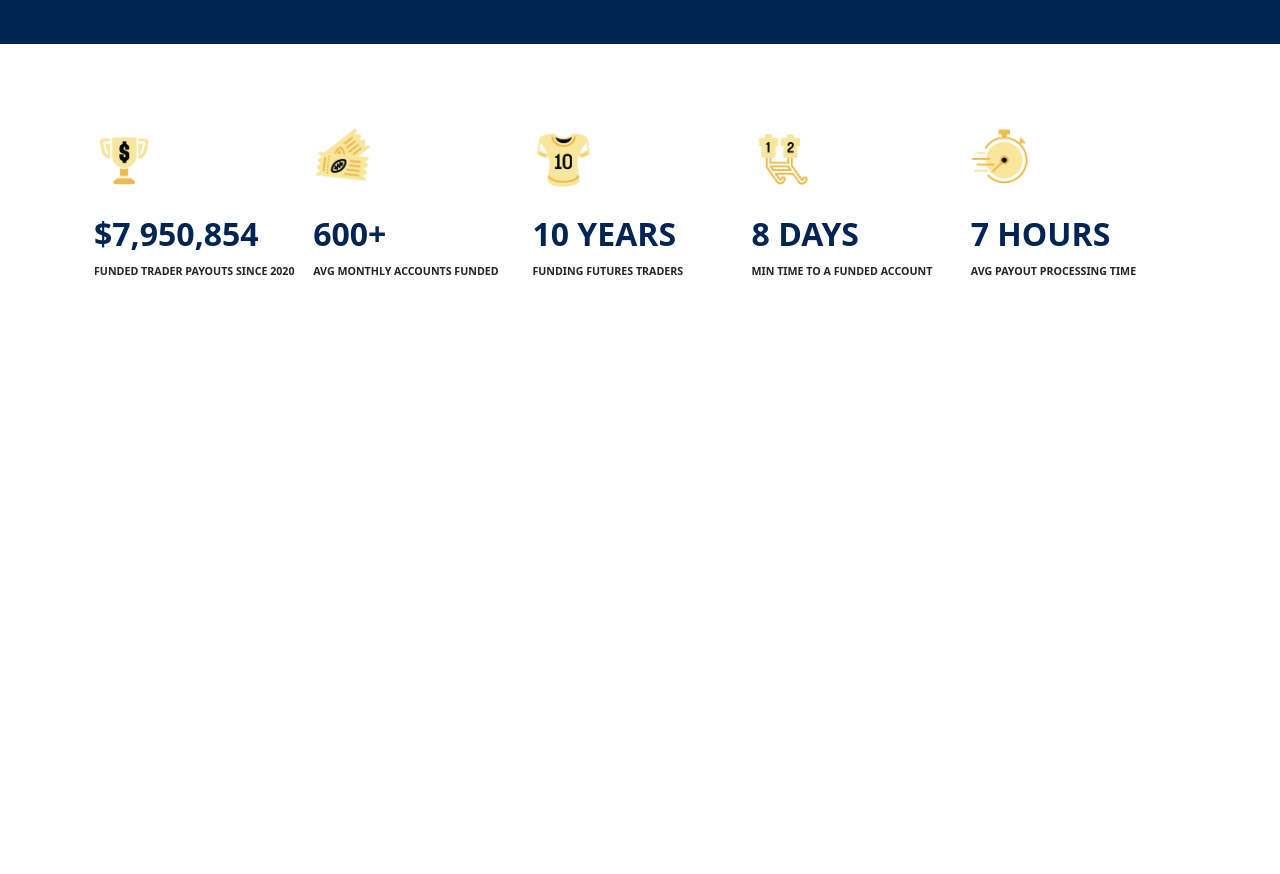
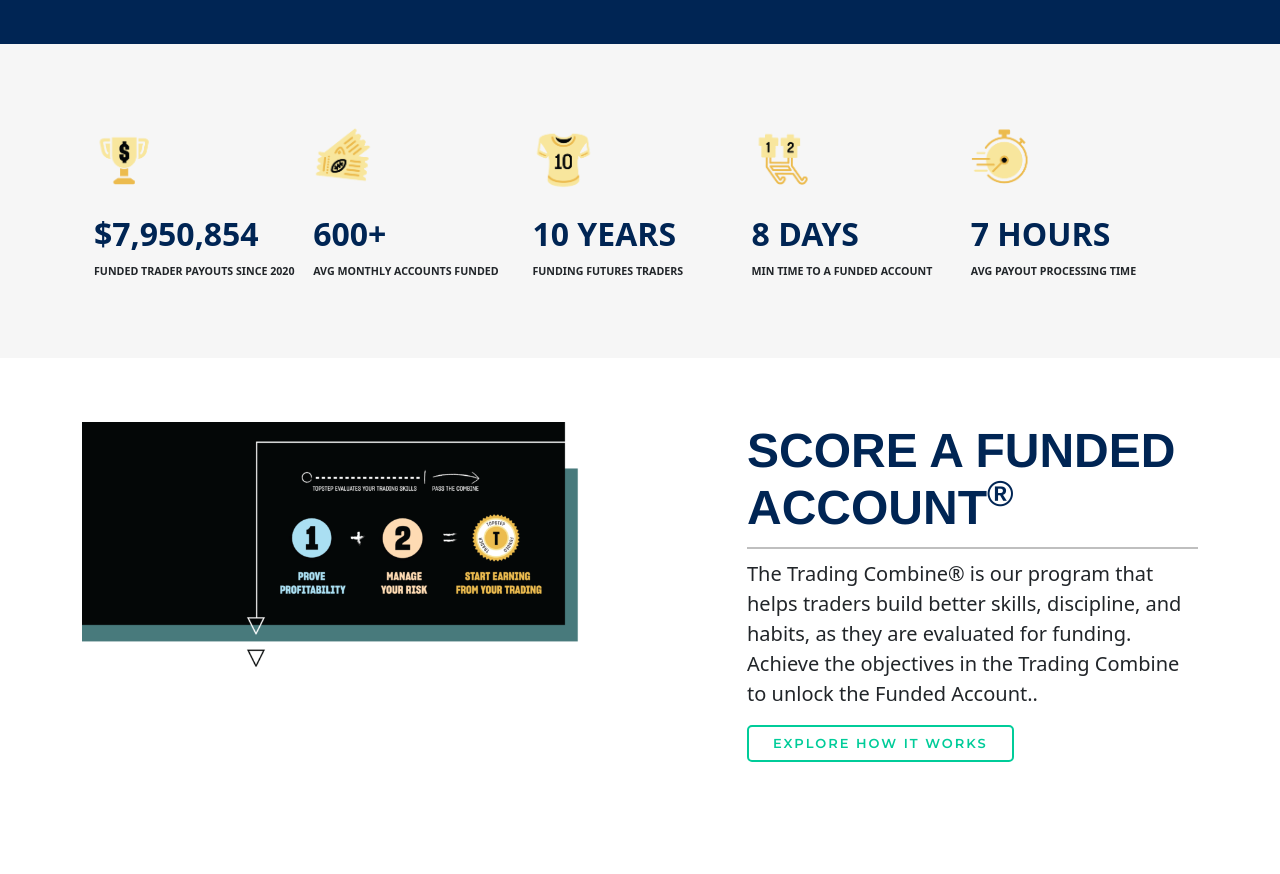
Before and after one commit to ehuntober/Trading-WebApp, a plain HTML site: page index.html in a window 1280 px wide. Shown: the part 610-1484 px from the top of the page. Before the commit the page ends 968 px from the top, so only its background shows below. Drawn offline with nearby package versions, Linux system fonts and the light colour scheme.

Commit message:
css modified

```diff
--- a/index.html
+++ b/index.html
@@ -260,6 +260,37 @@
     </div>
 
 
+    <div class="mid_box">
+      <div class="container">
+          <div class="row align-items-md-stretch">
+
+            <div class="col-md-7 ">
+              <img src="./assets/images/high-res-program-diagram-22-1024x395.png" alt="" class='img-fluid'  >
+           </div>
+
+
+              <div class="col-md-5">
+                        <h2>SCORE A FUNDED ACCOUNT<sup>®</sup></h2>
+                        <hr>
+
+                            <p class="fs-5" >The Trading Combine® is our program that helps traders build better
+                              skills, discipline, and habits, as they are evaluated for funding. Achieve the objectives
+                              in the Trading Combine to unlock the Funded Account..</p>
+
+                        <div class="mb-5">
+                            <a href="/docs/5.3/examples/" class="btn  btn-lg px-4" id="mid_box_button">EXPLORE HOW IT WORKS</a>
+                        </div>
+
+               </div>
+               <!-- width="70%" height="150 px" -->
+
+
+          </div>
+      </div>
+      </div>
+    </div>
+
+
     <script
     src="https://kit.fontawesome.com/39a80cd06c.js"
     crossorigin="anonymous"></script>
--- a/styles/home.css
+++ b/styles/home.css
@@ -260,8 +260,11 @@ body {
 
 }
 
+/* .testmonial styling  */
+
 .testmonial {
   padding: 1%;
+  background-color:#f6f6f6;
 }
 
 .testmonial h3{
@@ -284,6 +287,23 @@ body {
 }
 
 
+.mid_box{
+  background-color:#fff;
+    padding:5%;
+}
+.mid_box h2{
+  font-size: 3rem;
+  text-transform: uppercase;
+  font-weight: 600;
+  color: rgb(0, 37, 84);
+  font-family:"Sharp Grotesk","Helvetica","Sans Serif";;
+}
+.mid_box hr{
+  height: 2px;
+  background-color: black;
+  border: none;
+  margin: 10px 0;
+}
 
 
 
```
Also changed, not shown: assets/images/high-res-program-diagram-22-1024x395.png (added).
